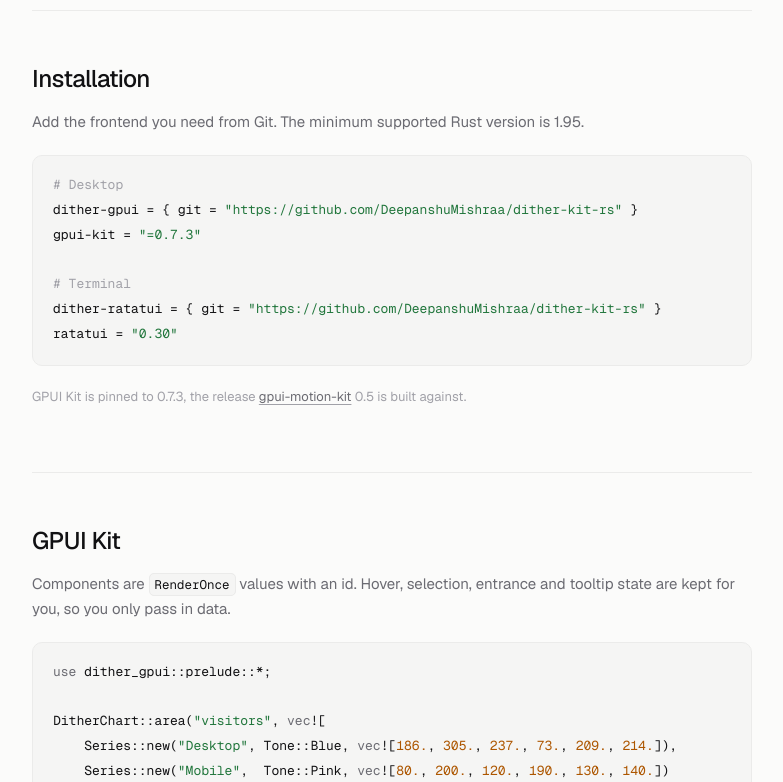
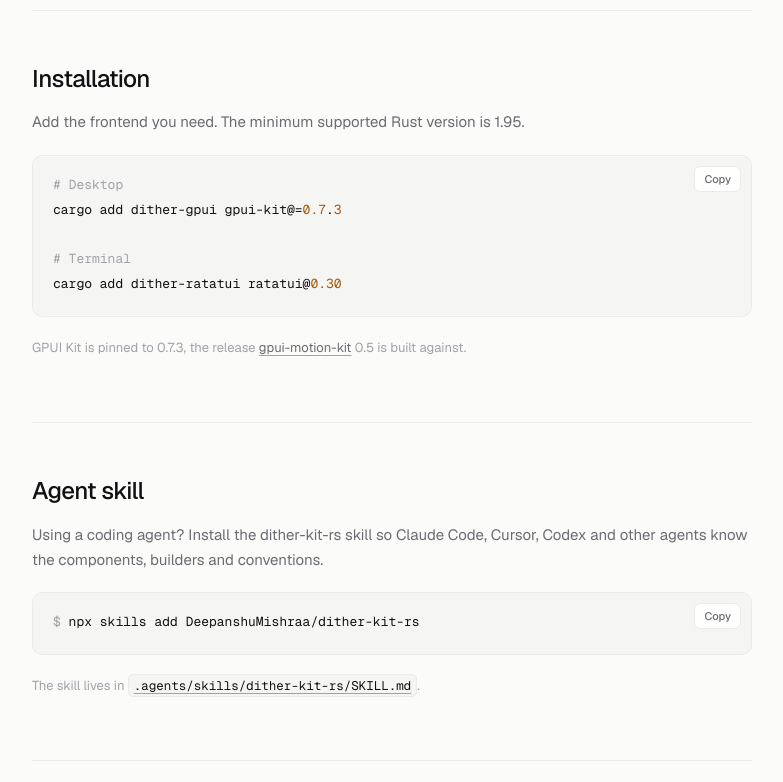
Before and after one commit to DeepanshuMishraa/dither-kit-rs, a plain HTML site: page docs/index.html in a window 1280 px wide. Shown: the part 1367-2149 px from the top of the page, without its empty margins (336-1119 px from the left). Drawn offline with nearby package versions, Linux system fonts and the light colour scheme; animation ran at ten frames a second.

Commit message:
Add agent skill and install instructions
Ship .agents/skills/dither-kit-rs/SKILL.md, add an Agent skill section with
the npx skills add command to the README and docs site, and switch install
instructions to crates.io.

Co-Authored-By: Claude Opus 5.5 <noreply@anthropic.com>

```diff
--- a/docs/index.html
+++ b/docs/index.html
@@ -61,6 +61,7 @@
     <div class="doc">
       <aside class="toc" aria-label="On this page">
         <a href="#install">Installation</a>
+        <a href="#skill">Agent skill</a>
         <a href="#gpui">GPUI Kit</a>
         <a href="#ratatui">Ratatui</a>
         <a href="#components">Components</a>
@@ -83,15 +84,20 @@
 
         <section id="install">
           <h2>Installation</h2>
-          <p>Add the frontend you need from Git. The minimum supported Rust version is 1.95.</p>
-          <pre><code class="language-toml"># Desktop
-dither-gpui = { git = "https://github.com/DeepanshuMishraa/dither-kit-rs" }
-gpui-kit = "=0.7.3"
+          <p>Add the frontend you need. The minimum supported Rust version is 1.95.</p>
+          <pre><code class="language-sh"># Desktop
+cargo add dither-gpui gpui-kit@=0.7.3
 
 # Terminal
-dither-ratatui = { git = "https://github.com/DeepanshuMishraa/dither-kit-rs" }
-ratatui = "0.30"</code></pre>
+cargo add dither-ratatui ratatui@0.30</code></pre>
           <p class="note">GPUI Kit is pinned to 0.7.3, the release <a href="https://github.com/1bye/gpui-motion">gpui-motion-kit</a> 0.5 is built against.</p>
+        </section>
+
+        <section id="skill">
+          <h2>Agent skill</h2>
+          <p>Using a coding agent? Install the dither-kit-rs skill so Claude Code, Cursor, Codex and other agents know the components, builders and conventions.</p>
+          <pre class="cmd"><code class="language-sh">npx skills add DeepanshuMishraa/dither-kit-rs</code></pre>
+          <p class="note">The skill lives in <a href="https://github.com/DeepanshuMishraa/dither-kit-rs/blob/main/.agents/skills/dither-kit-rs/SKILL.md"><code>.agents/skills/dither-kit-rs/SKILL.md</code></a>.</p>
         </section>
 
         <section id="gpui">
--- a/docs/style.css
+++ b/docs/style.css
@@ -183,7 +183,9 @@ pre code { color: var(--fg); white-space: pre; }
   border: 1px solid var(--line); border-radius: 6px; background: var(--surface); color: var(--muted);
   font: 500 11px var(--sans); cursor: pointer; opacity: 0; transition: opacity .15s, color .15s;
 }
-pre:hover .copy, .copy:focus-visible { opacity: 1; }
+pre:hover .copy, pre.cmd .copy, .copy:focus-visible { opacity: 1; }
+pre.cmd code::before { content: "$ "; color: var(--faint); }
+@media (hover: none) { .copy { opacity: 1; } }
 .copy:hover { color: var(--fg); }
 
 /* Specimens */
```
Also changed, not shown: 2 other files.
